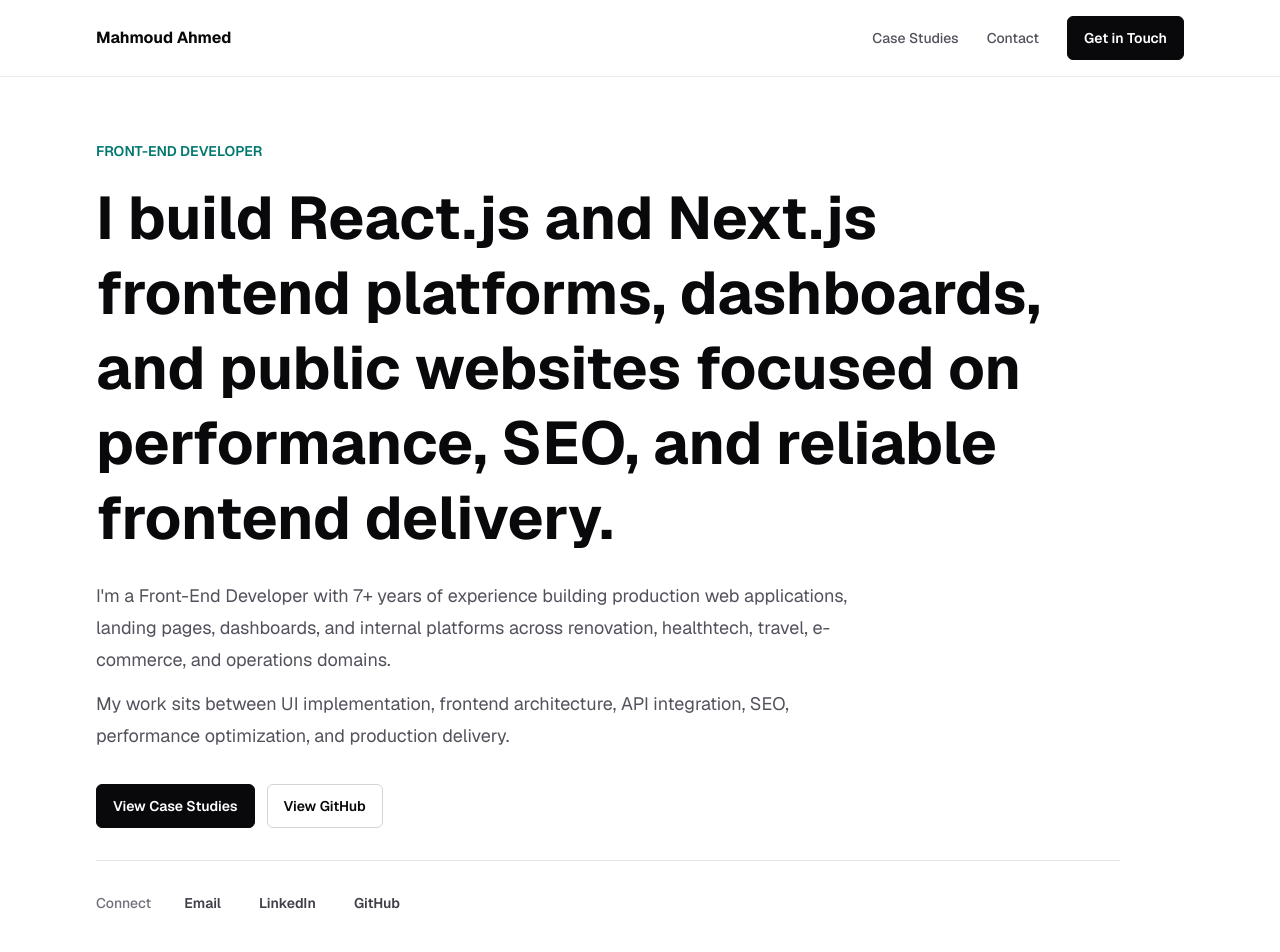
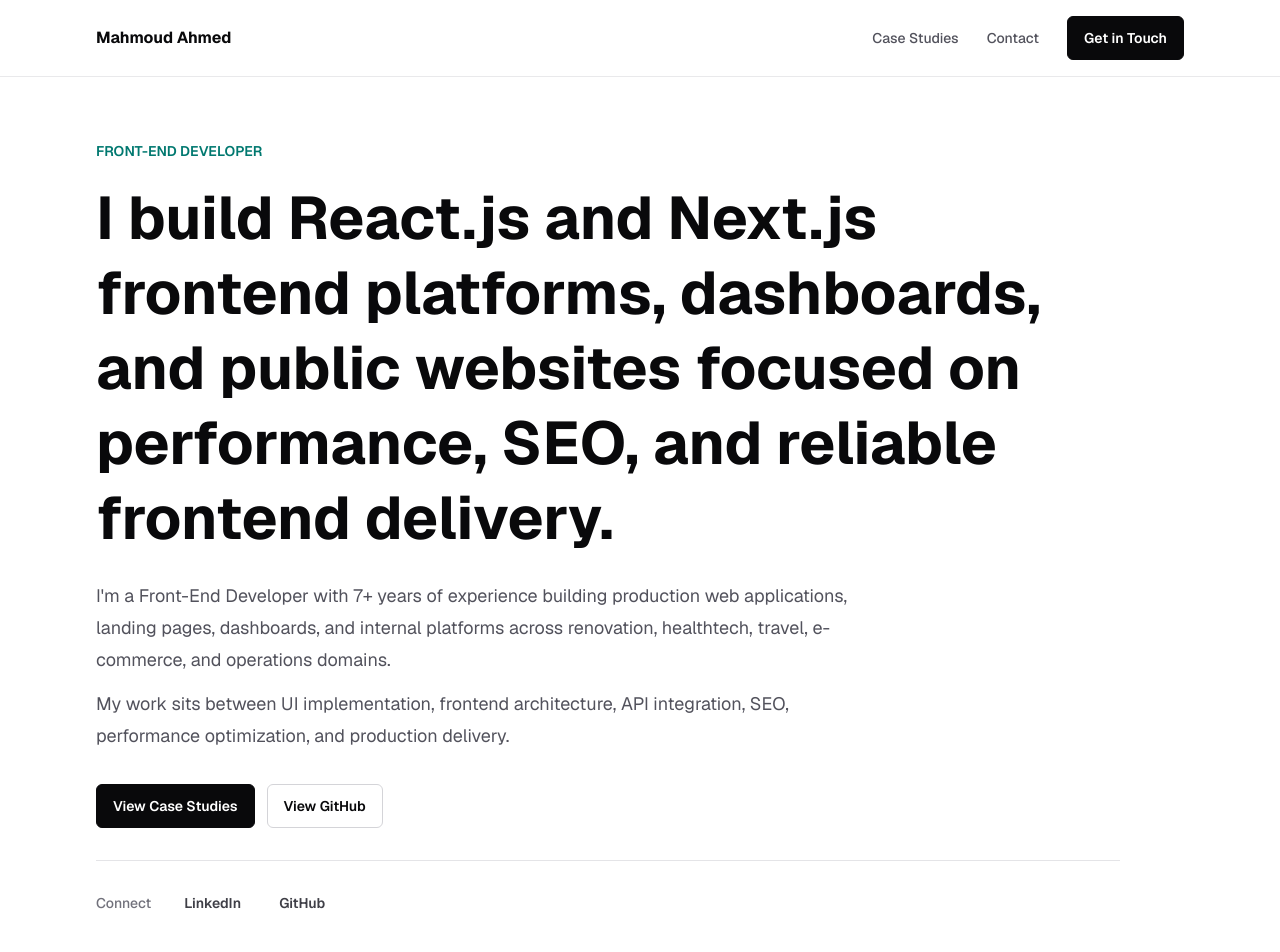
Before and after one commit to buttererror/mahmoud-portfolio, a Next.js app: page / in a window 1280 px wide. Shown: the top 952 px of the page. Built offline with nearby package versions, Linux system fonts and the light colour scheme.

Commit message:
fix(contact): remove public email address

```diff
--- a/src/data/links.ts
+++ b/src/data/links.ts
@@ -27,13 +27,9 @@ export const heroLinks: PortfolioLink[] = [
 
 export const contactLinks: PortfolioLink[] = [
   {
-    label: "Email",
-    href: "mailto:mahmoud@buttererror.com",
-    isPrimary: true,
-  },
-  {
     label: "LinkedIn",
     href: "https://linkedin.com/in/buttererror",
+    isPrimary: true,
     isExternal: true,
   },
   {
```
Also changed, not shown: 5 other files (tests, documents, lock files or other folders).
